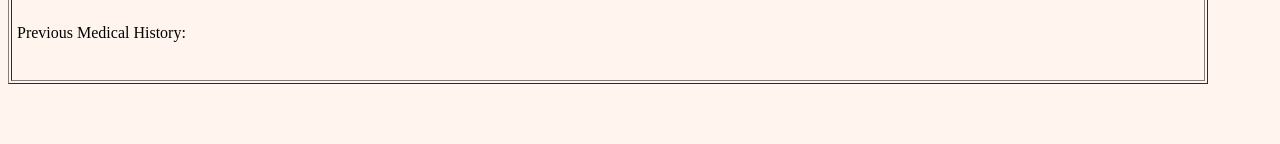
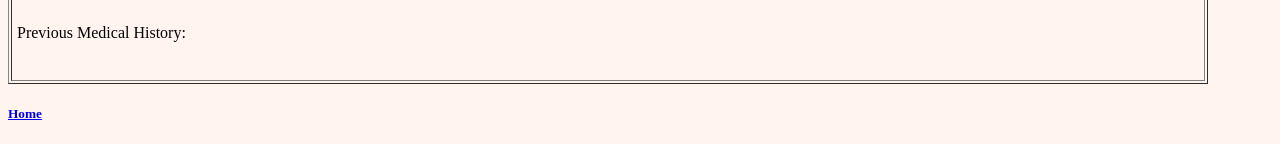
Before and after one commit to Sugarbug1211/Sugarbug1211.github.io, a Jekyll site: the page Patient Log/patient log 6.html, which Jekyll copies as it is, in a window 1280 px wide. Shown: the part 753-897 px from the top of the page. Built offline with Jekyll 4.4.1, drawn with Linux system fonts in a browser that asks for light colours.

Commit message:
Update patient log 6.html

```diff
--- a/Patient Log/patient log 6.html
+++ b/Patient Log/patient log 6.html
@@ -41,5 +41,7 @@
             </tr>
         </table>
 
+    <a href="https://sugarbug1211.github.io/Patient%20Log/Patient%20Log%20-%20Home%20Page.html" target= "_blank"><h5>Home</h5></a>
+
 </body>
 </html>
```
